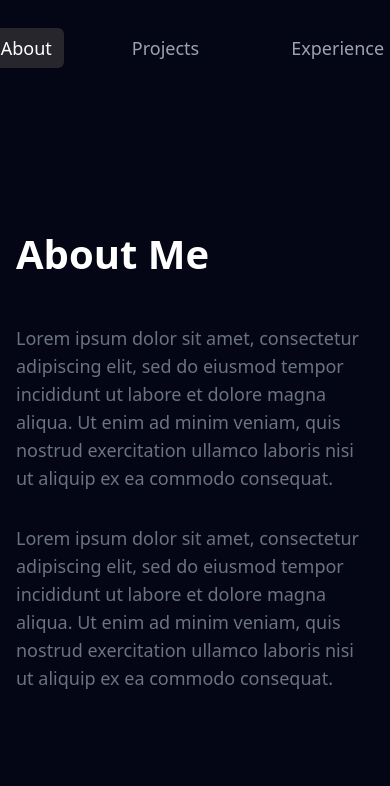
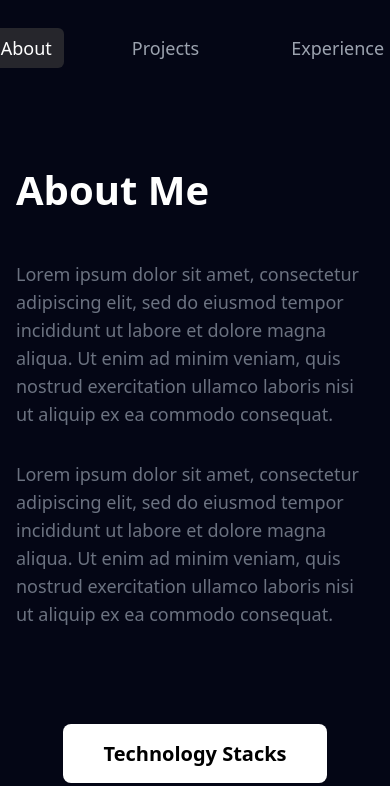
Before and after one commit to JonashGania/my-portfolio, a React (Vite) app: page /about in a window 390 px wide. Shown: the top 786 px of the page. Built offline with nearby package versions, Linux system fonts and the light colour scheme.

Commit message:
fix responsive design

```diff
--- a/src/components/About.jsx
+++ b/src/components/About.jsx
@@ -2,7 +2,7 @@ import data from "../constants/data.js"
 
 export default function About(){
     return (
-        <section className="w-full min-h-screen bg-midnight pt-24">
+        <section className="w-full min-h-screen bg-midnight pt-8 sm:pt-12 transition-all duration-300 ease-in">
             <div className="max-w-[700px] mx-auto px-4">
                 <h1 className="text-white pt-32 pb-10 font-bold text-[40px]">About Me</h1>
                 <p className="text-gray-500 text-lg pb-8">
```
